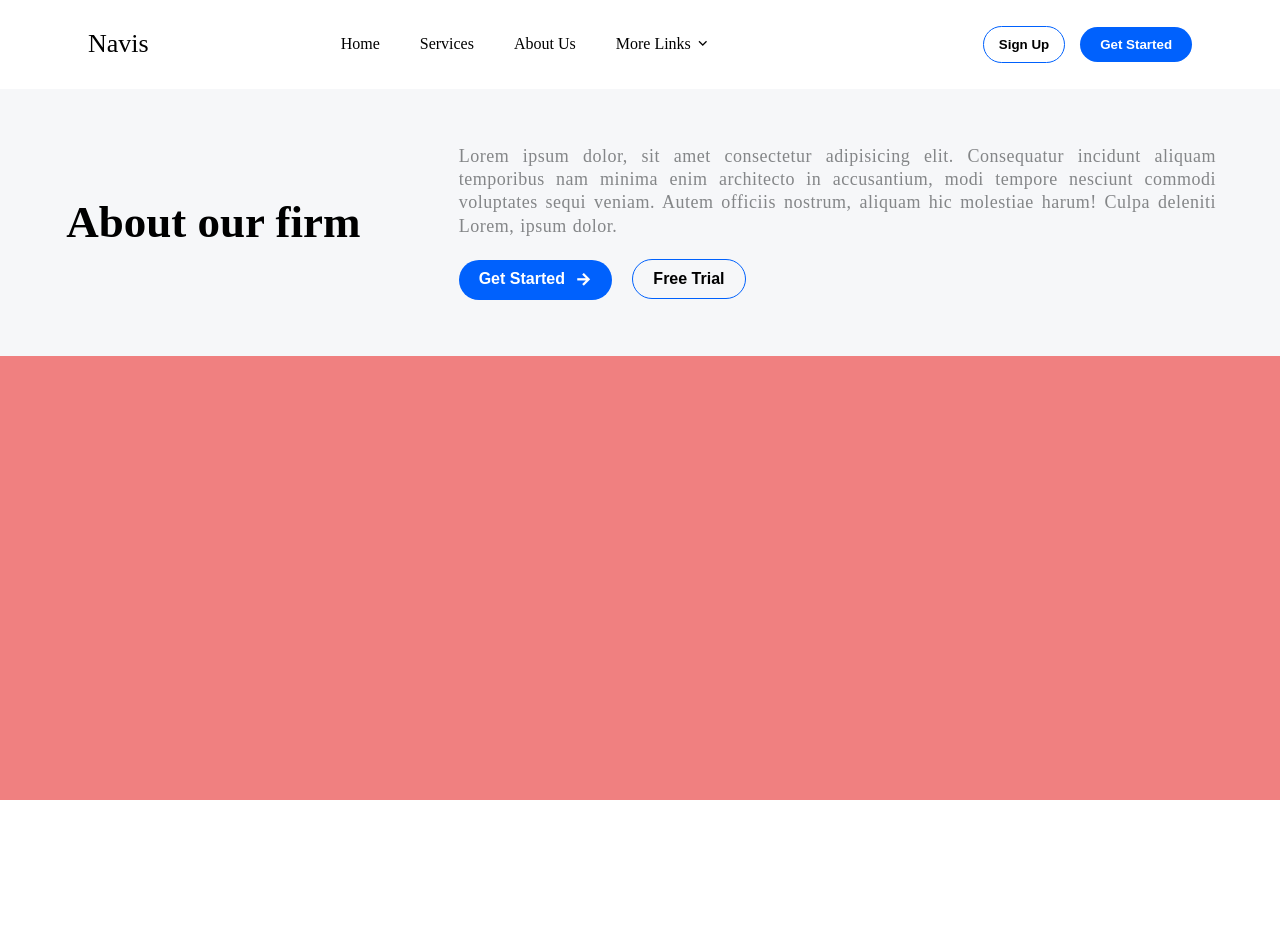
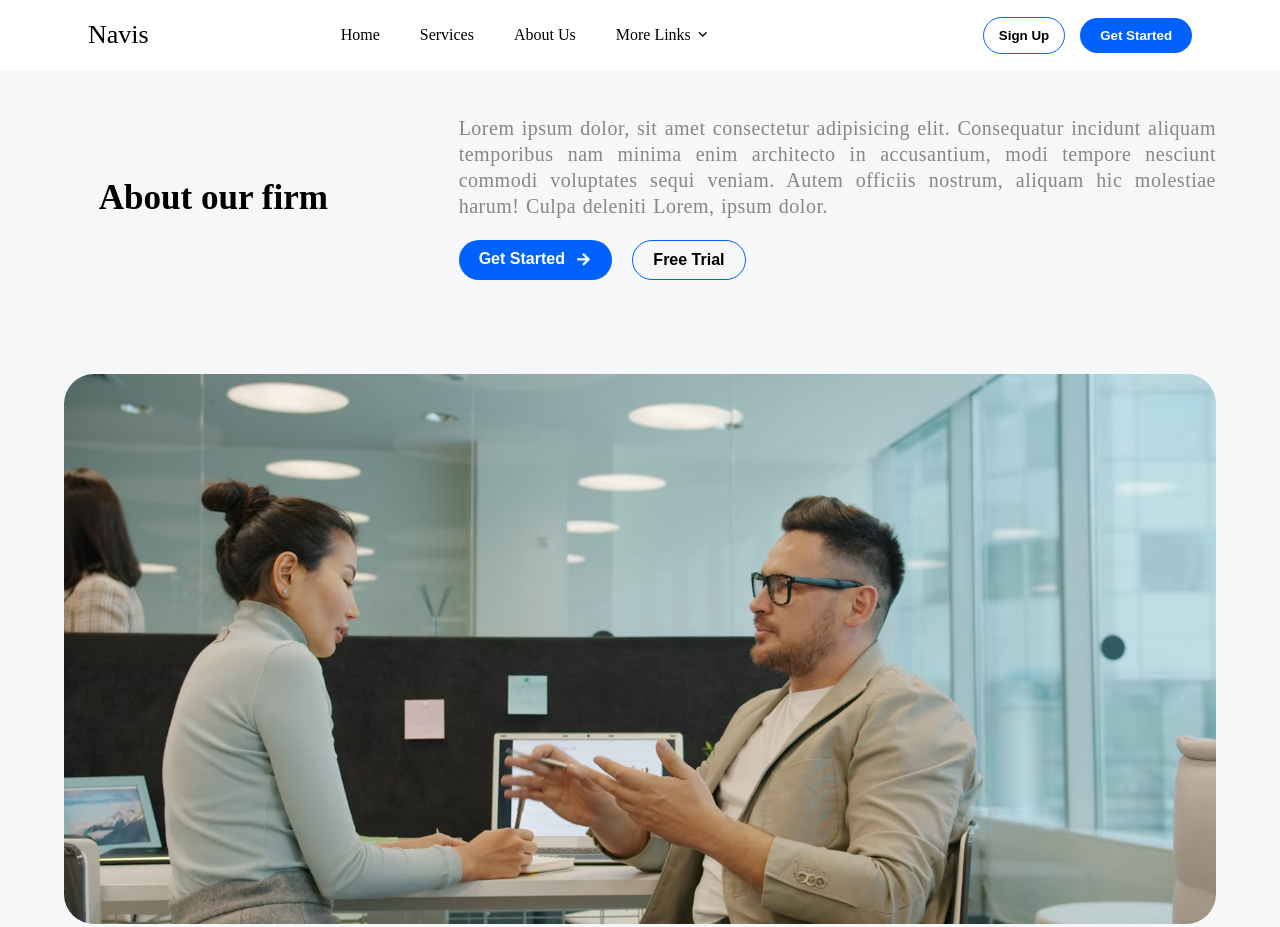
Before and after one commit to iamDeb5/Navis-Webpage-Grid, a plain HTML site: page index.html in a window 1280 px wide. Before the commit the page ends 800 px from the top, so only its background shows below. Drawn offline with nearby package versions, Linux system fonts and the light colour scheme.

Commit message:
page-1 complete with several changes in html and css codes

```diff
--- a/index.html
+++ b/index.html
@@ -12,6 +12,8 @@
 </head>
 <body>
     <main>
+        <!-- PAGE 1 -->
+        <section class="page-1">
             <nav class="nav">
                 <div class="nav-1"><h1><a href="#">Navis</a></h1></div>
                 <div class="nav-2">
@@ -27,6 +29,7 @@
                     <button id="button-2">Get Started</button>
                 </div>
             </nav>
+
             <section class="headline"><h1>About our firm</h1></section>
             <section class="details">
                 <p>Lorem ipsum dolor, sit amet consectetur adipisicing elit. Consequatur incidunt aliquam temporibus nam minima enim architecto in accusantium, modi tempore nesciunt commodi voluptates sequi veniam. Autem officiis nostrum, aliquam hic molestiae harum! Culpa deleniti Lorem, ipsum dolor.</p>
@@ -35,7 +38,13 @@
                     <button class="button-2">Free Trial</button>
                 </div>
             </section>
-        <section class="image"></section>
+            <section class="image">
+                <img src="./Assets/firstpage image.avif" alt="please be patient while image loads">
+            </section>
+        </section>
+        <!-- END PAGE 1 -->
+
+        <!-- FUTURE SECTIONS (like page-2, page-3) WILL GO HERE -->
     </main>
 </body>
 </html>
--- a/style.css
+++ b/style.css
@@ -9,44 +9,53 @@ html, body {
   width: 100%;
 }
 
-main{
+/* MAIN will contain multiple pages */
+main {
   width: 100%;
-  height: 100%;
+  min-height: 100vh;
   background-color: #ffffff;
+  display: flex;
+  flex-direction: column;
+}
+
+/* Each page will take full viewport height */
+.page-1 {
+  width: 100%;
+  height: 100vh;
   display: grid;
   grid-template-columns: 1fr 2fr;
-  grid-template-rows: 0.2fr 0.6fr 1fr;
+  grid-template-rows: minmax(70px, auto) minmax(255px, auto) 1fr;;
   grid-template-areas:
     "nav nav"
     "headline details"
     "image image";
-  /* gap: 3px; */
-
+  background-color: #ffffff;
 }
 
-main .nav{
-  background-color: #ffffff;
+/* NAVBAR */
+.nav {
   grid-area: nav;
   display: flex;
   align-items: center;
   justify-content: center;
+  background-color: #ffffff;
 }
 
-.nav-1{
+.nav-1 {
   margin-right: 12rem;
 }
 
-.nav-3{
+.nav-3 {
   margin-left: 15rem;
   padding-left: 2rem;
 }
 
-main .nav .nav-1> h1{
+.nav-1 h1 {
   font-size: 26px;
   font-weight: 900;
 }
 
-main .nav .nav-2 ul{
+.nav-2 ul {
   list-style: none;
   display: flex;
   align-items: center;
@@ -54,14 +63,14 @@ main .nav .nav-2 ul{
   gap: 40px;
 }
 
-main >nav > .nav-3{
+.nav-3 {
   display: flex;
   align-items: center;
   justify-content: center;
   gap: 15px;
 }
 
-.nav-3 button{
+.nav-3 button {
   padding: 8px 16px;
   border: none;
   border-radius: 5px;
@@ -70,7 +79,7 @@ main >nav > .nav-3{
   cursor: pointer;
 }
 
-.nav-3 > #button-1{
+#button-1 {
   background-color: transparent;
   border: 1px solid #0061fd;
   border-radius: 50px;
@@ -78,20 +87,13 @@ main >nav > .nav-3{
   padding: 10px 15px;
 }
 
-.nav-3 > #button-1:hover{
+#button-1:hover {
   background-color: #0061fd;
   color: white;
   transition: 0.3s all ease;
 }
 
-.nav-3 > #button-2:hover{
-  background-color: transparent;
-  color: black;
-  transition: 0.3s all ease;
-  border: 1px solid #0061fd;
-}
-
-.nav-3 > #button-2{
+#button-2 {
   background-color: #0061fd;
   border: none;
   color: white;
@@ -100,26 +102,22 @@ main >nav > .nav-3{
   padding: 10px 20px;
 }
 
-main .nav a{
+#button-2:hover {
+  background-color: transparent;
+  color: black;
+  border: 1px solid #0061fd;
+  transition: 0.3s all ease;
+}
+
+.nav a {
   text-decoration: none;
   color: black;
   font-weight: 500;
 }
 
-main .headline{
+/* PAGE 1 GRID AREAS */
+.headline {
   grid-area: headline;
-}
-
-main .details{
-  grid-area: details;
-}
-
-main .image{
-  background-color: lightcoral;
-  grid-area: image;
-}
-
-.headline{
   display: flex;
   align-items: center;
   justify-content: center;
@@ -130,7 +128,8 @@ main .image{
   background-color: #f6f7f9;
 }
 
-.details{
+.details {
+  grid-area: details;
   padding: 2rem;
   background-color: #f6f7f9;
   display: flex;
@@ -139,8 +138,8 @@ main .image{
   justify-content: center;
 }
 
-.details p{
-  font-size: 18px;
+.details p {
+  font-size: 20px;
   font-weight: 500;
   margin-bottom: 1.3rem;
   line-height: 1.3;
@@ -151,7 +150,8 @@ main .image{
   word-spacing: 1px;
 }
 
-.button-1{
+/* BUTTONS */
+.button-1 {
   background-color: #0061fd;
   color: white;
   border: none;
@@ -163,20 +163,20 @@ main .image{
   font-size: 16px;
 }
 
-.details .button-1 i{
+.button-1 i {
   font-size: 18px;
   vertical-align: middle;
   margin-left: 5px;
 }
 
-.details .button-1:hover{
+.button-1:hover {
   background-color: transparent;
   color: black;
   border: 1px solid #0061fd;
   transition: 0.3s all ease;
 }
 
-.button-2{
+.button-2 {
   background-color: transparent;
   color: black;
   border: 1px solid #0061fd;
@@ -187,8 +187,23 @@ main .image{
   font-size: 16px;
 }
 
-.button-2:hover{
+.button-2:hover {
   background-color: #0061fd;
   color: white;
   transition: 0.3s all ease;
 }
+
+.image {
+  grid-area: image;
+  display: flex;
+  align-items: center;
+  justify-content: center;
+  background-color: #f6f7f9;
+}
+
+.image img{
+  width: 90%;
+  height: 85%;
+  object-fit: cover;
+  border-radius: 30px;
+}
```
Also changed, not shown: Assets/firstpage image.avif (added). Lines whose indentation alone changed are shown as unchanged.
